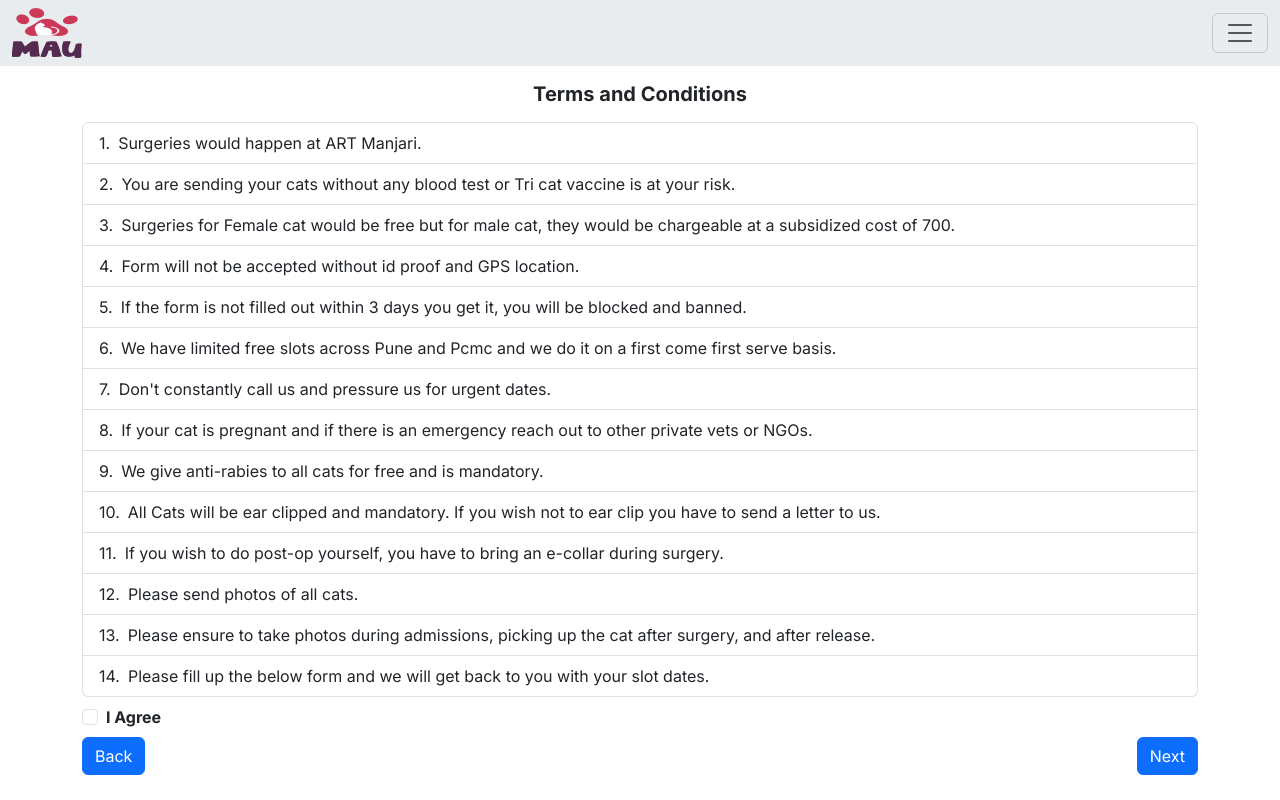
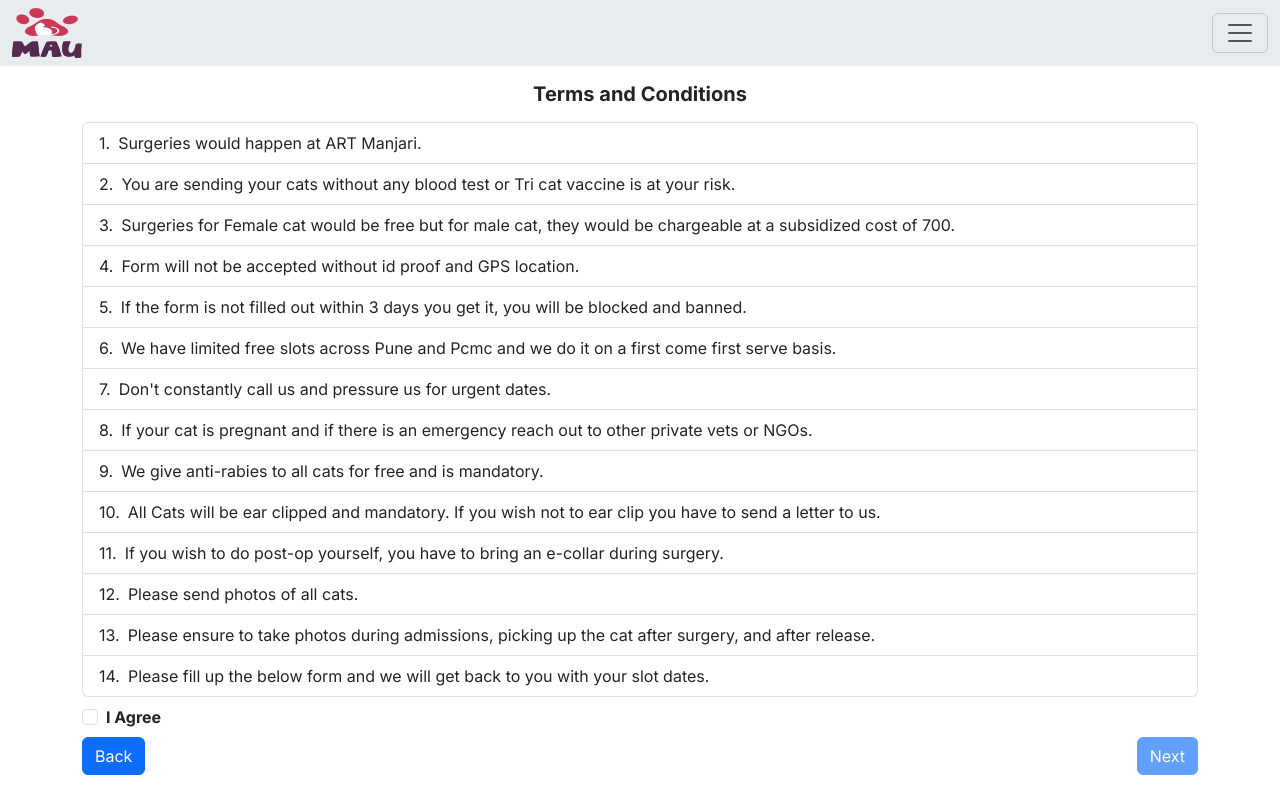
Before and after one commit to 010divyesh/mau_project, a Next.js app: page /en/Guidelines in a window 1280 px wide. Built offline with nearby package versions, Linux system fonts and the light colour scheme.

Commit message:
form linked

```diff
--- a/src/app/[locale]/Guidelines/page.tsx
+++ b/src/app/[locale]/Guidelines/page.tsx
@@ -1,9 +1,15 @@
 "use client";
 import { useTranslations } from "next-intl";
-import Link from "next/link";
+import { Link } from "@/i18n";
+import { useState } from "react";
 
 export default function Guidelines() {
+  const [isChecked, setIsChecked] = useState(false);
   const t = useTranslations("Index.Guidelines");
+
+  const handleCheckboxChange = (e) => {
+    setIsChecked(e.target.checked);
+  };
 
   return (
     <div className="container">
@@ -56,27 +62,32 @@ export default function Guidelines() {
         <input
           className="form-check-input"
           type="checkbox"
-          defaultValue=""
+          value=""
           id="flexCheckChecked"
-          // defaultChecked=""
+          checked={isChecked}
+          onChange={handleCheckboxChange}
         />
         <label className="form-check-label fw-bold" htmlFor="flexCheckChecked">
-        {t("agree")}
+          {t("agree")}
         </label>
       </div>
       <div className="d-flex justify-content-between my-2">
         <div>
           <Link href="/">
             <button className="btn btn-primary" type="button">
-            {t("back_btn")}
+              {t("back_btn")}
             </button>
           </Link>
         </div>
         <div>
-        <Link href="/Add-Form">
-          <button className="btn btn-primary" type="button">
-          {t("nxt_btn")}
-          </button>
+          <Link href={isChecked ? "/Add-Form" : "#"}>
+            <button
+              className="btn btn-primary"
+              type="button"
+              disabled={!isChecked}
+            >
+              {t("nxt_btn")}
+            </button>
           </Link>
         </div>
       </div>
--- a/src/components/Language/index.tsx
+++ b/src/components/Language/index.tsx
@@ -1,16 +1,13 @@
 "use client";
 import { useLocale } from "next-intl";
 import { useRouter } from "next/navigation";
-import { useTransition } from "react";
-// import "./style.css";
 
 export default function Lang() {
-  // const [isPending, startTransition] = useTransition();
   const router = useRouter();
   const localActive = useLocale();
 
   const onSelectChange = (locale: string) => {
-      router.replace(`/${locale}/Guidelines`);
+    router.replace(`/${locale}/Guidelines`);
   };
 
   return (
```
